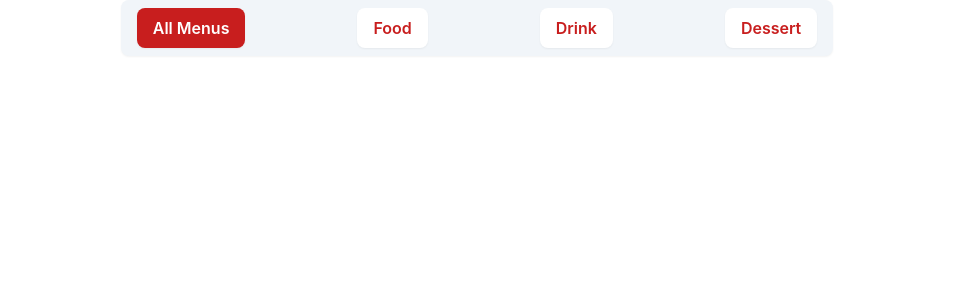
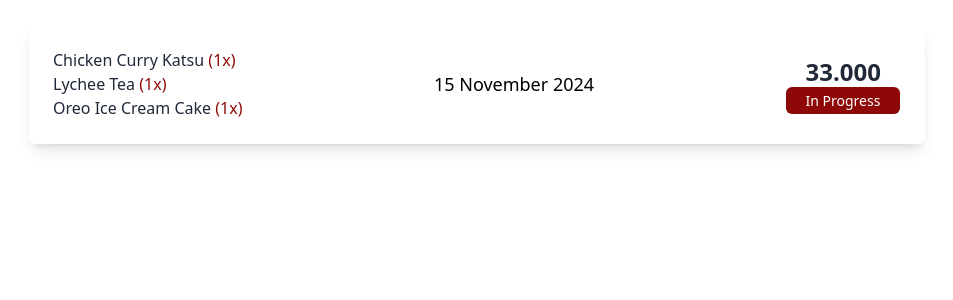
Before and after one commit to abiyyu1564/sunkatsuapp, a React (Create React App) app in the folder sunkatsu_fe/: page / in a window 1280 px wide. Shown: the top 300 px of the page, without its empty margins (163-1116 px from the left). Built offline with nearby package versions, Linux system fonts and the light colour scheme.

Commit message:
keterangan order

```diff
--- a/sunkatsu_fe/src/App.js
+++ b/sunkatsu_fe/src/App.js
@@ -26,9 +26,10 @@ import ListMenu from "./components/Layout/ListMenu";
 import CobaInputMenu from "./components/Fragment/cobaInputMenu";
 import NewLanding from "./components/Fragment/newLanding";
 import NewLandingFooter from "./components/Fragment/newLandingFooter";
-import Choice from "./components/Fragment/choiceMenu";
+import Choice from "./components/Fragment/ketMenu";
 
 import Homepage from "./components/Pages/Dashboard/homePage";
+import KetMenu from "./components/Fragment/ketMenu";
 
 function App() {
   const menuItems = ["All", "Minuman", "Desert"];
@@ -41,7 +42,7 @@ function App() {
       </Routes>
       </Router>
       */}
-      <Choice/>
+      <KetMenu/>
     </div>
   );
 }
--- a/sunkatsu_fe/src/components/Fragment/choiceMenu.jsx
+++ /dev/null
@@ -1,31 +0,0 @@
-import React from "react";
-
-const Choice = () => {
-  return (
-    <div className="flex justify-center rounded-lg ">
-        <div className="flex justify-center bg-slate-100 px-4 py-2 rounded-lg shadow-sm p-1 space-x-28">
-        {/* All Menus */}
-        <div className="bg-red-700 text-white px-4 py-2 rounded-lg shadow-sm">
-            <a href="#" className="font-semibold">All Menus</a>
-        </div>
-
-        {/* Food */}
-        <div className="bg-white text-red-700 px-4 py-2 rounded-lg shadow-sm">
-            <a href="#" className="font-semibold">Food</a>
-        </div>
-
-        {/* Drink */}
-        <div className="bg-white text-red-700 px-4 py-2 rounded-lg shadow-sm">
-            <a href="#" className="font-semibold">Drink</a>
-        </div>
-
-        {/* Dessert */}
-        <div className="bg-white text-red-700 px-4 py-2 rounded-lg shadow-sm">
-            <a href="#" className="font-semibold">Dessert</a>
-        </div>
-        </div>
-    </div>
-  );
-};
-
-export default Choice;
--- /dev/null
+++ b/sunkatsu_fe/src/components/Fragment/ketMenu.jsx
@@ -0,0 +1,37 @@
+import React from "react";
+
+const Choice = () => {
+  return (
+    <div className=" font-sans">
+
+      <div className="flex justify-center mt-6">
+        <div className="bg-white p-6 shadow-lg rounded-md w-full max-w-4xl">
+          <div className="flex justify-between items-center">
+            <div>
+              <p className="text-gray-800 font-medium">
+                Chicken Curry Katsu <span className="text-[#8E0808]">(1x)</span>
+              </p>
+              <p className="text-gray-800 font-medium">
+                Lychee Tea <span className="text-[#8E0808]">(1x)</span>
+              </p>
+              <p className="text-gray-800 font-medium">
+                Oreo Ice Cream Cake <span className="text-[#8E0808]">(1x)</span>
+              </p>
+            </div>
+            <div>
+                <p className="text-lg">15 November 2024</p>
+            </div>
+            <div>
+              <p className="text-2xl px-5 font-semibold text-gray-800">33.000</p>
+              <span className="bg-[#8E0808] text-white px-5 py-1 text-sm rounded-md">
+              In Progress
+            </span>
+            </div>
+          </div>
+        </div>
+      </div>
+    </div>
+  );
+};
+
+export default Choice;
```
